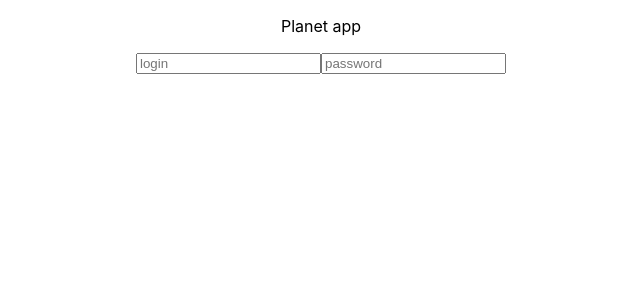
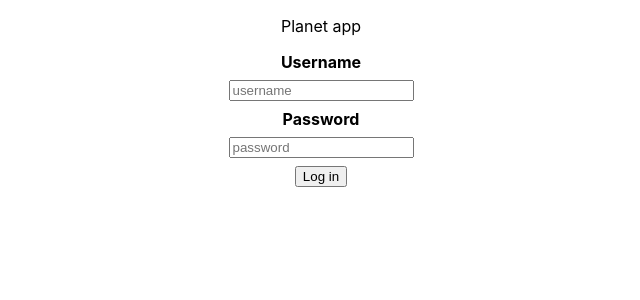
Before and after one commit to pkol92/planet, a React (Create React App) app: page / in a window 1280 px wide. Shown: the top 300 px of the page, without its empty margins (319-959 px from the left). Built offline with nearby package versions, Linux system fonts and the light colour scheme; the HTML template or start-up script is replaced by a standard one.

Commit message:
add functions

```diff
--- a/src/App.css
+++ b/src/App.css
@@ -1,3 +1,10 @@
 .App {
   text-align: center;
 }
+
+.Login {
+  display: flex;
+  flex-direction: column;
+  align-items: center;
+  gap: 0.5rem;
+}
--- a/src/App.tsx
+++ b/src/App.tsx
@@ -1,6 +1,6 @@
 import React from 'react';
 import './App.css';
-import Login from './components/login/Login';
+import Login from './components/login/component';
 
 function App() {
   return (
--- a/src/components/login/Login.tsx
+++ /dev/null
@@ -1,15 +0,0 @@
-import React from 'react'
-import PropTypes from 'prop-types'
-
-const Login = () => {
-  return (
-    <div>
-        <input type='text' placeholder='login'></input>
-        <input type='text' placeholder='password'></input>
-    </div>
-  )
-}
-
-// Login.propTypes = {}
-
-export default Login;
--- /dev/null
+++ b/src/components/login/component.tsx
@@ -0,0 +1,28 @@
+import React from 'react'
+import { useState } from 'react';
+import PropTypes from 'prop-types'
+
+const Login = () => {
+  const [user, setUser] = useState('');
+  const [password, setPassword] = useState('');
+
+  const handleLogin = () => {
+    console.log(`login: ${user} , password: ${password} `)
+  }
+
+  return (
+    <div className='Login'>
+        <label htmlFor="login"><b>Username</b></label>
+        <input type='text' placeholder='username' name='login' value={user} onChange={(e)=> setUser(e.target.value)}></input>
+
+        <label htmlFor="password"><b>Password</b></label>
+        <input type='password' placeholder='password' name='password' value={password} onChange={(e) => setPassword(e.target.value)}></input>
+
+        <button className='Button' onClick={handleLogin}>Log in</button>
+    </div>
+  )
+}
+
+// Login.propTypes = {}
+
+export default Login;
```
